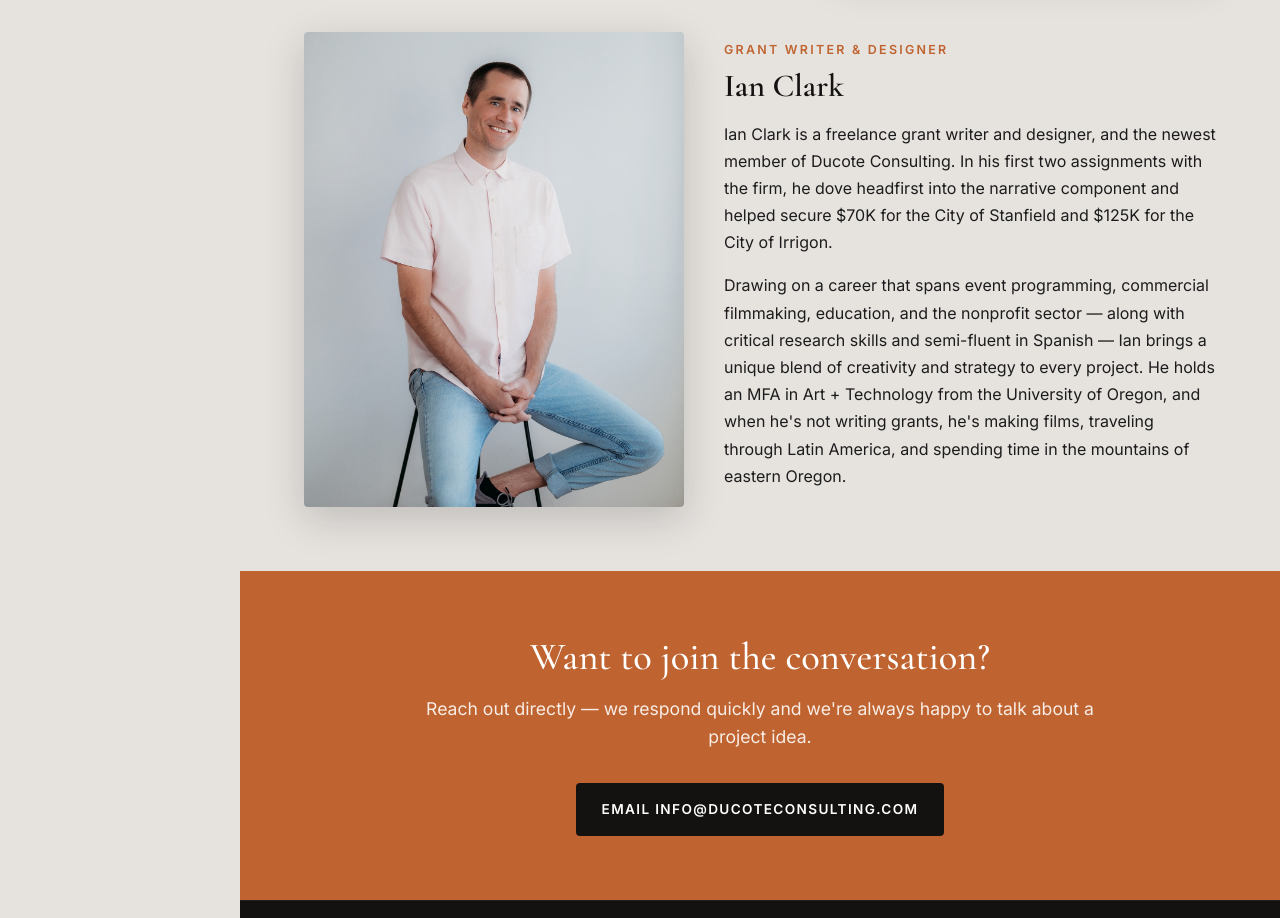
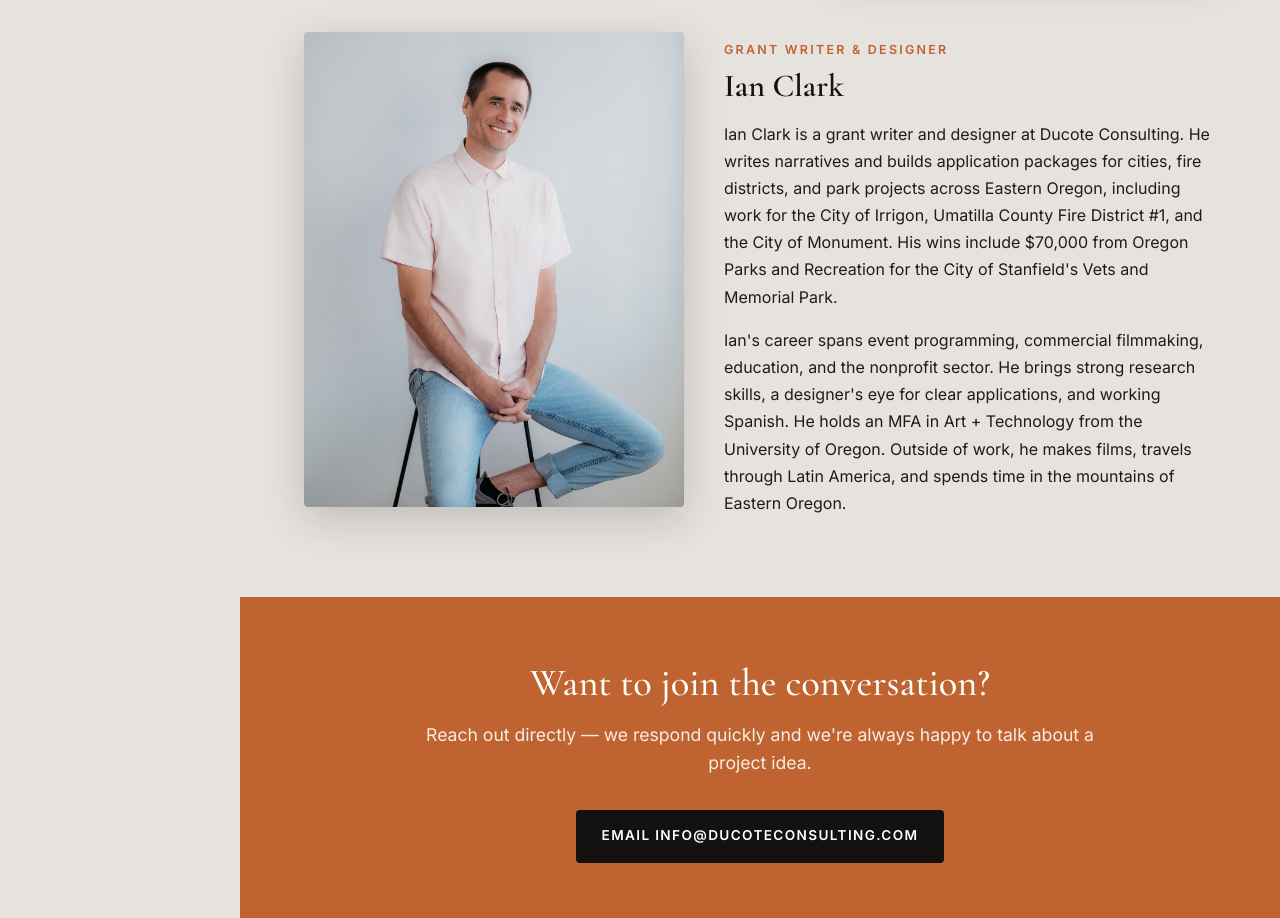
Before and after one commit to shellcorpnet/ducote-site, a plain HTML site: page team.html in a window 1280 px wide. Shown: the part 1680-2598 px from the top of the page. Drawn offline with nearby package versions, Linux system fonts and the light colour scheme.

Commit message:
Rewrite Ian Clark's bio as staff grant writer
Drops "freelance" and new-hire language, names current client work,
and keeps only the verified Stanfield win.

Co-Authored-By: Claude Opus 5.5 <noreply@anthropic.com>

```diff
--- a/team.html
+++ b/team.html
@@ -71,8 +71,8 @@
             <p class="member__role">Grant Writer &amp; Designer</p>
             <h3 class="member__name">Ian Clark</h3>
             <div class="member__bio">
-              <p>Ian Clark is a freelance grant writer and designer, and the newest member of Ducote Consulting. In his first two assignments with the firm, he dove headfirst into the narrative component and helped secure $70K for the City of Stanfield and $125K for the City of Irrigon.</p>
-              <p>Drawing on a career that spans event programming, commercial filmmaking, education, and the nonprofit sector — along with critical research skills and semi-fluent in Spanish — Ian brings a unique blend of creativity and strategy to every project. He holds an MFA in Art + Technology from the University of Oregon, and when he's not writing grants, he's making films, traveling through Latin America, and spending time in the mountains of eastern Oregon.</p>
+              <p>Ian Clark is a grant writer and designer at Ducote Consulting. He writes narratives and builds application packages for cities, fire districts, and park projects across Eastern Oregon, including work for the City of Irrigon, Umatilla County Fire District #1, and the City of Monument. His wins include $70,000 from Oregon Parks and Recreation for the City of Stanfield's Vets and Memorial Park.</p>
+              <p>Ian's career spans event programming, commercial filmmaking, education, and the nonprofit sector. He brings strong research skills, a designer's eye for clear applications, and working Spanish. He holds an MFA in Art + Technology from the University of Oregon. Outside of work, he makes films, travels through Latin America, and spends time in the mountains of Eastern Oregon.</p>
             </div>
           </div>
         </article>
```
